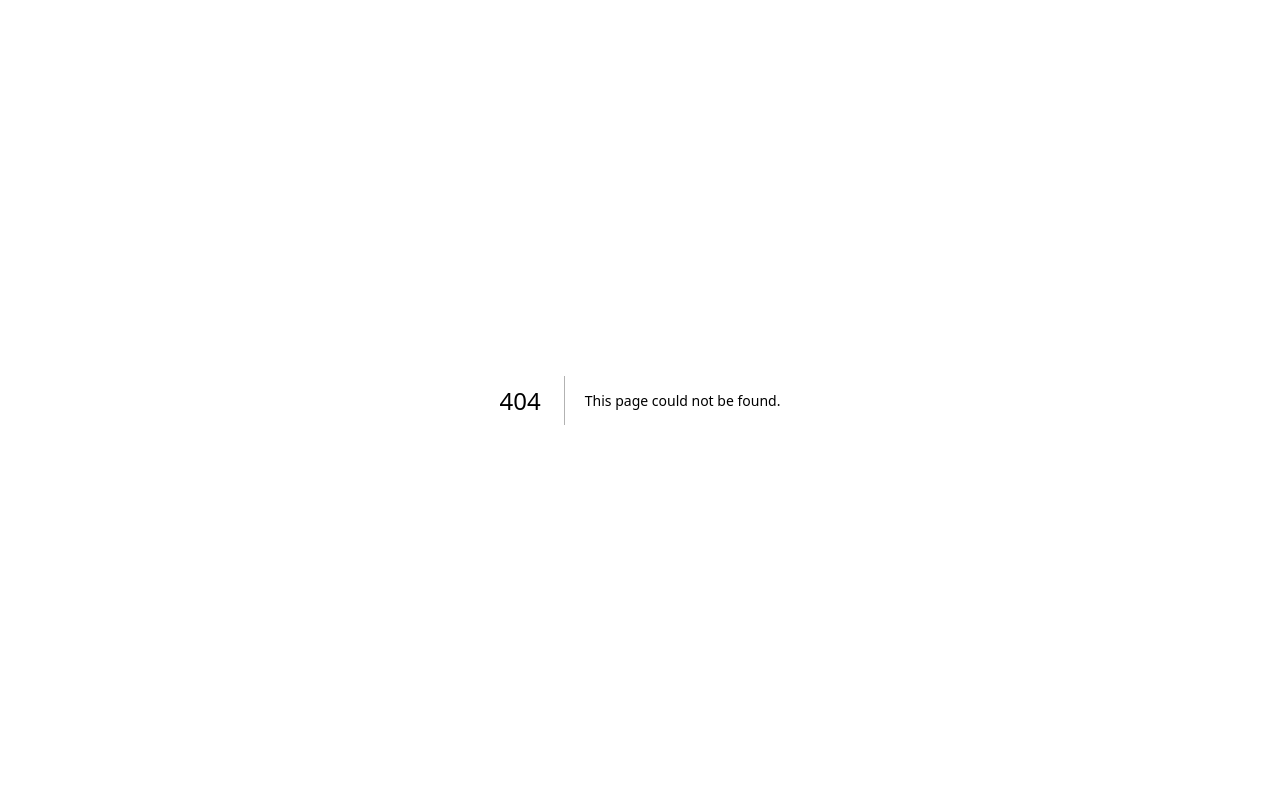
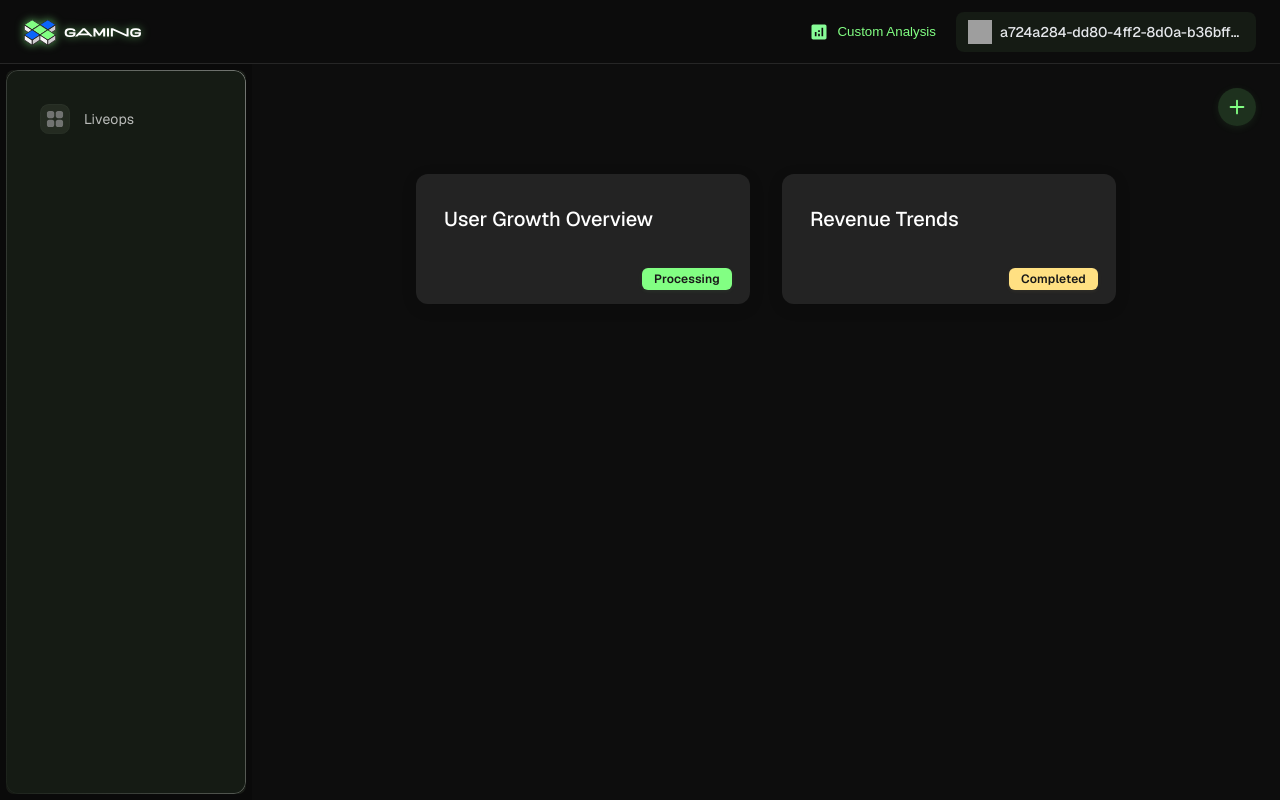
Before and after one commit to singhalaryann/bombay-play-v2, a Next.js app: page /customanalysis in a window 1280 px wide. Before the commit this address had no page. Built offline with nearby package versions, Linux system fonts and the light colour scheme; grey boxes are pictures that could not be loaded.

Commit message:
customAnalysis page added

```diff
--- a/app/components/layout/Header.js
+++ b/app/components/layout/Header.js
@@ -5,6 +5,7 @@ import Image from "next/image";
 import { LogOut, User, MessageCircle, Menu, ChevronRight } from "lucide-react";
 import { useAuth } from "../../context/AuthContext";
 import { useRouter, usePathname } from "next/navigation";
+import { MdAnalytics } from "react-icons/md"; // CHANGED: Use analytics icon for Custom Analysis
 
 const Header = () => {
   const { userId, logout } = useAuth();
@@ -33,6 +34,11 @@ const Header = () => {
   // ADDED: AI Chat functionality - uncommented and working
   const handleAIChat = () => {
     router.push("/ideationchat");
+  };
+
+  // ADDED: Custom Analysis functionality
+  const handleCustomAnalysis = () => {
+    router.push("/customanalysis");
   };
 
   // const handleKnowledgebase = () => {
@@ -79,13 +85,23 @@ const Header = () => {
         </div>
       </div>
       <div className={styles.rightSection}>
-        {/* ADDED: AI Chat button - now active and visible */}
+        {/* COMMENTED: AI Chat button */}
+        {false && (
         <button
           onClick={handleAIChat}
           className={`${styles.aiChatButton} ${pathname === "/ideationchat" ? styles.active : ""}`}
         >
           <MessageCircle size={20} className={styles.chatIcon} />
           <span>AI Chat</span>
+        </button>
+        )}
+        {/* ADDED: Custom Analysis button */}
+        <button
+          onClick={handleCustomAnalysis}
+          className={`${styles.aiChatButton} ${pathname === "/customanalysis" ? styles.active : ""}`}
+        >
+          <MdAnalytics size={20} className={styles.chatIcon} />
+          <span>Custom Analysis</span>
         </button>
         {/* REMOVED: Knowledgebase button - kept commented */}
         {/* <button
--- /dev/null
+++ b/app/customanalysis/page.js
@@ -0,0 +1,109 @@
+"use client";
+import React, { useState, useRef } from "react";
+import Header from "../components/layout/Header";
+import Sidebar from "../components/layout/Sidebar";
+import styles from "../../styles/CustomAnalysis.module.css";
+import { FiPlus } from "react-icons/fi";
+
+// Modal component with fade/slide classes (INSIGHT-STYLE)
+function Modal({ open, isClosing, onClose }) {
+  if (!open && !isClosing) return null;
+  // Close modal on backdrop click, not on modal content click
+  const handleBackdropClick = (e) => {
+    if (e.target === e.currentTarget) {
+      onClose();
+    }
+  };
+  return (
+    <div
+      className={
+        styles.modalBackdrop +
+        " " +
+        (isClosing ? styles.fadeOut : styles.fadeIn)
+      }
+      onClick={handleBackdropClick}
+    >
+      <div
+        className={
+          styles.modalContent +
+          " " +
+          (isClosing ? styles.slideOut : styles.slideIn)
+        }
+      >
+        <h2 className={styles.modalTitle}>What do you want to know about your users?</h2>
+        <div className={styles.modalSubtext}>Ask a question or describe the analysis you want to run. Example: "Show me the top 5 user segments by revenue."</div>
+        <input className={styles.modalInput} placeholder="Type your question..." />
+        <button className={styles.modalSubmitBtn}>
+          <span style={{fontSize: 22}}>&gt;</span>
+        </button>
+      </div>
+    </div>
+  );
+}
+
+export default function CustomAnalysis() {
+  // Modal open/close animation state (INSIGHT-STYLE)
+  const [modalOpen, setModalOpen] = useState(false);
+  const [isClosing, setIsClosing] = useState(false);
+  const closeTimerRef = useRef(null);
+
+  // Dummy data for cards (2 only, simple)
+  const cards = [
+    { title: "User Growth Overview", status: "Processing", color: "#82FF83" },
+    { title: "Revenue Trends", status: "Completed", color: "#FFE082" },
+  ];
+
+  // Open modal (INSIGHT-STYLE)
+  const openModal = () => {
+    setModalOpen(true);
+    setIsClosing(false);
+  };
+
+  // Close modal with animation (INSIGHT-STYLE)
+  const closeModal = () => {
+    setIsClosing(true);
+    if (closeTimerRef.current) clearTimeout(closeTimerRef.current);
+    closeTimerRef.current = setTimeout(() => {
+      setModalOpen(false);
+      setIsClosing(false);
+    }, 200); // match animation duration
+  };
+
+  return (
+    <div className={styles.container}>
+      <Header />
+      <div className={styles.mainLayout}>
+        <Sidebar />
+        <main className={styles.mainContent}>
+          {/* Top bar with + button */}
+          <div className={styles.topBar}>
+            <button className={styles.addBtn} onClick={openModal}>
+              <FiPlus size={22} />
+            </button>
+          </div>
+          {/* Cards grid */}
+          <div className={styles.cardsGrid}>
+            {cards.map((card, idx) => (
+              <div key={idx} className={styles.simpleCard}>
+                <div className={styles.cardTitle}>{card.title}</div>
+                <div className={styles.cardTagWrapper}>
+                  <span
+                    className={
+                      card.status === "Processing"
+                        ? styles.processingTag
+                        : styles.completedTag
+                    }
+                  >
+                    {card.status}
+                  </span>
+                </div>
+              </div>
+            ))}
+          </div>
+          {/* Modal */}
+          <Modal open={modalOpen} isClosing={isClosing} onClose={closeModal} />
+        </main>
+      </div>
+    </div>
+  );
+}
--- a/next.config.mjs
+++ b/next.config.mjs
@@ -4,8 +4,8 @@ const nextConfig = {
     return [
       {
         source: '/',
-        // CHANGED: Route to ideationchat instead of dashboard
-        destination: '/ideationchat',
+        // CHANGED: Route to dashboard instead of ideationchat
+        destination: '/dashboard',
         permanent: true,
       },
       // REMOVED: The redirect from ideationchat to dashboard since we want ideationchat to work
--- /dev/null
+++ b/styles/CustomAnalysis.module.css
@@ -0,0 +1,244 @@
+/* Simple card with normal bg color (not sidebar glass) */
+.glassCard {
+  background: #232323;
+  border-radius: 12px;
+  padding: 32px 28px 48px 28px;
+  box-shadow: 0 4px 16px rgba(0,0,0,0.12);
+  border: none;
+  position: relative;
+  overflow: hidden;
+  display: flex;
+  flex-direction: column;
+  justify-content: flex-start;
+  align-items: flex-start;
+  min-width: 0;
+  min-height: 0;
+}
+.glassCard::after {
+  display: none;
+}
+
+.container {
+  height: 100vh;
+  display: flex;
+  flex-direction: column;
+  background: #0a0a0a;
+  overflow: hidden;
+}
+
+.mainLayout {
+  display: flex;
+  height: calc(100vh - 64px);
+  width: 100%;
+}
+
+.mainContent {
+  flex: 1;
+  padding: 24px;
+  height: 100%;
+  overflow-y: auto;
+  display: flex;
+  flex-direction: column;
+  background: rgba(255,255,255,0.01);
+}
+
+.topBar {
+  display: flex;
+  justify-content: flex-end;
+  align-items: center;
+  margin-bottom: 24px;
+}
+
+.addBtn {
+  background: rgba(130,255,131,0.15);
+  color: #82FF83;
+  border: none;
+  border-radius: 50%;
+  width: 38px;
+  height: 38px;
+  font-size: 26px;
+  font-weight: 600;
+  cursor: pointer;
+  box-shadow: 0 2px 8px rgba(130,255,131,0.08);
+  transition: background 0.2s;
+  display: flex;
+  align-items: center;
+  justify-content: center;
+}
+.addBtn:hover {
+  background: #82FF83;
+  color: #111;
+}
+
+.cardsGrid {
+  display: grid;
+  grid-template-columns: repeat(auto-fit, minmax(260px, 1fr));
+  gap: 32px;
+  margin-top: 24px;
+  justify-items: center;
+  align-items: stretch;
+  width: 100%;
+  max-width: 700px;
+  margin-left: auto;
+  margin-right: auto;
+}
+
+.simpleCard {
+  background: #232323;
+  border-radius: 12px;
+  padding: 32px 28px 48px 28px;
+  box-shadow: 0 4px 16px rgba(0,0,0,0.12);
+  border: none;
+  position: relative;
+  overflow: hidden;
+  display: flex;
+  flex-direction: column;
+  justify-content: flex-start;
+  align-items: flex-start;
+  min-width: 0;
+  min-height: 0;
+  width: 100%;
+  max-width: 340px;
+}
+
+.cardTitle {
+  color: #fff;
+  font-size: 20px;
+  font-weight: 500;
+  margin-bottom: 24px;
+}
+
+.cardTagWrapper {
+  position: absolute;
+  right: 18px;
+  bottom: 14px;
+}
+
+.processingTag {
+  background: #82FF83;
+  color: #181818;
+  font-size: 12px;
+  font-weight: 600;
+  border-radius: 6px;
+  padding: 3px 12px;
+  box-shadow: 0 1px 4px rgba(130,255,131,0.08);
+  letter-spacing: 0.2px;
+  border: none;
+  display: inline-block;
+}
+.completedTag {
+  background: #FFE082;
+  color: #181818;
+  font-size: 12px;
+  font-weight: 600;
+  border-radius: 6px;
+  padding: 3px 12px;
+  box-shadow: 0 1px 4px rgba(255,224,130,0.08);
+  letter-spacing: 0.2px;
+  border: none;
+  display: inline-block;
+}
+
+.modalBackdrop {
+  position: fixed;
+  top: 0; left: 0; right: 0; bottom: 0;
+  background: rgba(0,0,0,0.55);
+  z-index: 1000;
+  display: flex;
+  align-items: center;
+  justify-content: center;
+  animation: fadeInBackdrop 0.2s cubic-bezier(.4,1,.4,1);
+}
+@keyframes fadeInBackdrop {
+  from { opacity: 0; }
+  to { opacity: 1; }
+}
+.modalContent {
+  background: #181818;
+  border-radius: 18px;
+  padding: 36px 32px 32px 32px;
+  min-width: 340px;
+  min-height: 180px;
+  box-shadow: 0 8px 32px rgba(0,0,0,0.25);
+  position: relative;
+  display: flex;
+  flex-direction: column;
+  align-items: center;
+  opacity: 0;
+  transform: scale(0.95);
+  transition: opacity 0.2s cubic-bezier(.4,1,.4,1), transform 0.2s cubic-bezier(.4,1,.4,1);
+}
+.modalTitle {
+  color: #fff;
+  font-size: 22px;
+  font-weight: 600;
+  margin-bottom: 10px;
+  text-align: center;
+  letter-spacing: -0.5px;
+}
+.modalSubtext {
+  color: #bdbdbd;
+  font-size: 15px;
+  margin-bottom: 22px;
+  text-align: center;
+  line-height: 1.5;
+  max-width: 340px;
+}
+.modalInput {
+  width: 100%;
+  padding: 12px 16px;
+  border-radius: 8px;
+  border: 1px solid #333;
+  background: #232323;
+  color: #fff;
+  font-size: 16px;
+  margin-bottom: 24px;
+  outline: none;
+}
+.modalSubmitBtn {
+  background: #82FF83;
+  color: #181818;
+  border: none;
+  border-radius: 50%;
+  width: 48px;
+  height: 48px;
+  font-size: 22px;
+  display: flex;
+  align-items: center;
+  justify-content: center;
+  cursor: pointer;
+  box-shadow: 0 2px 8px rgba(130,255,131,0.12);
+  transition: background 0.2s, color 0.2s;
+}
+.modalSubmitBtn:hover {
+  background: #6be06b;
+  color: #111;
+}
+.fadeIn {
+  animation: fadeInModal 0.2s cubic-bezier(.4,1,.4,1) forwards;
+}
+.fadeOut {
+  animation: fadeOutModal 0.2s cubic-bezier(.4,1,.4,1) forwards;
+}
+@keyframes fadeInModal {
+  from { opacity: 0; }
+  to { opacity: 1; }
+}
+@keyframes fadeOutModal {
+  from { opacity: 1; }
+  to { opacity: 0; }
+}
+.slideIn {
+  animation: slideInModal 0.2s cubic-bezier(.4,1,.4,1) forwards;
+}
+.slideOut {
+  animation: slideOutModal 0.2s cubic-bezier(.4,1,.4,1) forwards;
+}
+@keyframes slideInModal {
+  from { opacity: 0; transform: scale(0.95) translateY(20px); }
+  to { opacity: 1; transform: scale(1) translateY(0); }
+}
+@keyframes slideOutModal {
+  from { opacity: 1; transform: scale(1) translateY(0); }
+  to { opacity: 0; transform: scale(0.95) translateY(20px); }
+}
```
Also changed, not shown: 1 other file (tests, documents, lock files or other folders).
